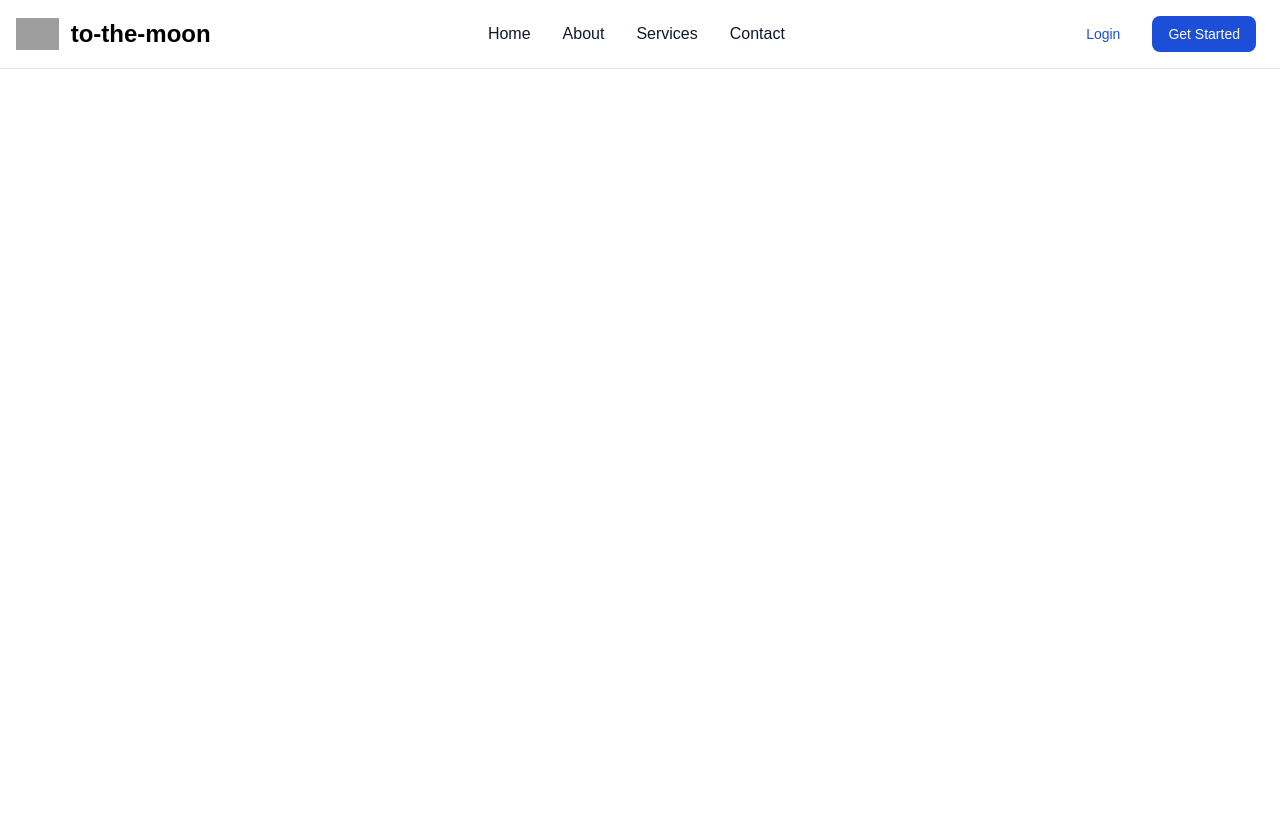
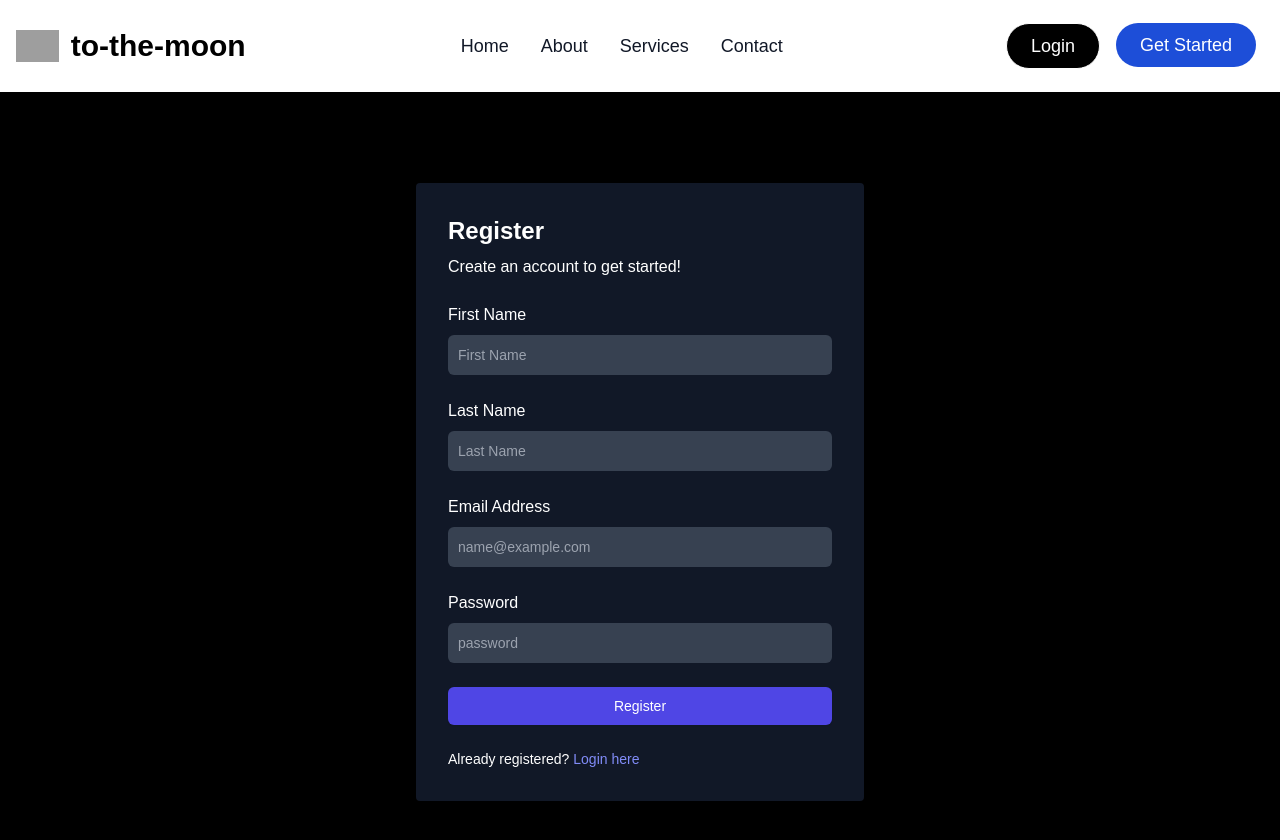
Before and after one commit to limlei2/to-the-moon, a React (Create React App) app in the folder to-the-moon-frontend/: page /register in a window 1280 px wide. Shown: the top 840 px of the page. Before the commit the page ends 800 px from the top, so only its background shows below. Built offline with nearby package versions, Linux system fonts and the light colour scheme; grey boxes are pictures that could not be loaded.

Commit message:
login works, redux works

```diff
--- a/to-the-moon-frontend/src/components/Navbar.js
+++ b/to-the-moon-frontend/src/components/Navbar.js
@@ -2,38 +2,35 @@ import React from 'react'
 
 const Navbar = () => {
   return (
-
-
-    <nav class="bg-white dark:bg-gray-900 fixed w-full z-20 top-0 start-0 border-b border-gray-200 dark:border-gray-600">
-      <div class="max-w-screen-xl flex items-center justify-between mx-auto p-4">
-        <a href="https://flowbite.com/" class="flex items-center space-x-3 rtl:space-x-reverse">
-            <img src="https://flowbite.com/docs/images/logo.svg" class="h-8" alt="Flowbite Logo"/>
-            <span class="self-center text-2xl font-semibold whitespace-nowrap dark:text-white">to-the-moon</span>
+    <nav className="dark:bg-black w-full z-20 top-0 start-0">
+      <div className="max-w-screen-xl flex items-center justify-between mx-auto p-4">
+        <a href="/" className="flex items-center space-x-3 rtl:space-x-reverse">
+            <img src="https://flowbite.com/docs/images/logo.svg" className="h-8" alt="Flowbite Logo"/>
+            <span className="self-center text-3xl font-semibold whitespace-nowrap dark:text-white">to-the-moon</span>
         </a>
 
-        <div class="items-center justify-between">
-          <ul class="flex flex-col p-4 md:p-0 mt-4 font-medium border border-gray-100 rounded-lg bg-gray-50 md:space-x-8 rtl:space-x-reverse md:flex-row md:mt-0 md:border-0 md:bg-white dark:bg-gray-800 md:dark:bg-gray-900 dark:border-gray-700">
+        <div className="items-center justify-between">
+          <ul className="flex flex-row p-4 text-lg space-x-8 dark:bg-black">
             <li>
-            <a href="#" class="block py-2 px-3 text-gray-900 rounded-sm hover:bg-gray-100 md:hover:bg-transparent md:hover:text-blue-700 md:p-0 md:dark:hover:text-blue-500 dark:text-white dark:hover:bg-gray-700 dark:hover:text-white md:dark:hover:bg-transparent dark:border-gray-700">Home</a>
+            <a href="#" className="block py-2 px-3 text-gray-900 rounded-sm hover:bg-gray-100 md:hover:bg-transparent md:hover:text-blue-700 md:p-0 md:dark:hover:text-blue-500 dark:text-white dark:hover:bg-gray-700 dark:hover:text-white md:dark:hover:bg-transparent dark:border-gray-700">Home</a>
             </li>
             <li>
-              <a href="#" class="block py-2 px-3 text-gray-900 rounded-sm hover:bg-gray-100 md:hover:bg-transparent md:hover:text-blue-700 md:p-0 md:dark:hover:text-blue-500 dark:text-white dark:hover:bg-gray-700 dark:hover:text-white md:dark:hover:bg-transparent dark:border-gray-700">About</a>
+              <a href="#" className="block py-2 px-3 text-gray-900 rounded-sm hover:bg-gray-100 md:hover:bg-transparent md:hover:text-blue-700 md:p-0 md:dark:hover:text-blue-500 dark:text-white dark:hover:bg-gray-700 dark:hover:text-white md:dark:hover:bg-transparent dark:border-gray-700">About</a>
             </li>
             <li>
-              <a href="#" class="block py-2 px-3 text-gray-900 rounded-sm hover:bg-gray-100 md:hover:bg-transparent md:hover:text-blue-700 md:p-0 md:dark:hover:text-blue-500 dark:text-white dark:hover:bg-gray-700 dark:hover:text-white md:dark:hover:bg-transparent dark:border-gray-700">Services</a>
+              <a href="#" className="block py-2 px-3 text-gray-900 rounded-sm hover:bg-gray-100 md:hover:bg-transparent md:hover:text-blue-700 md:p-0 md:dark:hover:text-blue-500 dark:text-white dark:hover:bg-gray-700 dark:hover:text-white md:dark:hover:bg-transparent dark:border-gray-700">Services</a>
             </li>
             <li>
-              <a href="#" class="block py-2 px-3 text-gray-900 rounded-sm hover:bg-gray-100 md:hover:bg-transparent md:hover:text-blue-700 md:p-0 md:dark:hover:text-blue-500 dark:text-white dark:hover:bg-gray-700 dark:hover:text-white md:dark:hover:bg-transparent dark:border-gray-700">Contact</a>
+              <a href="#" className="block py-2 px-3 text-gray-900 rounded-sm hover:bg-gray-100 md:hover:bg-transparent md:hover:text-blue-700 md:p-0 md:dark:hover:text-blue-500 dark:text-white dark:hover:bg-gray-700 dark:hover:text-white md:dark:hover:bg-transparent dark:border-gray-700">Contact</a>
             </li>
           </ul>
         </div>
-        <div class="flex">
-          <button type="button" class="text-blue-700 bg-white hover:bg-gray-300 focus:ring-4 focus:outline-none focus:ring-blue-300 font-medium rounded-lg text-sm px-4 py-2 text-center mx-2">Login</button>
-          <button type="button" class="text-white bg-blue-700 hover:bg-blue-800 focus:ring-4 focus:outline-none focus:ring-blue-300 font-medium rounded-lg text-sm px-4 py-2 text-center mx-2">Get Started</button>
+        <div className="flex">
+          <a href="/login"><button type="button" className="border border-white text-white bg-black hover:bg-white hover:text-black transition focus:ring-4 focus:outline-none focus:ring-blue-300 rounded-3xl text-lg px-6 py-2 text-center mx-2">Login</button></a>
+          <a href="/register"><button type="button" className="text-white bg-blue-700 hover:bg-blue-800 focus:ring-4 focus:outline-none focus:ring-blue-300 font-medium rounded-3xl text-lg px-6 py-2 text-center mx-2">Get Started</button></a>
         </div>
       </div>
     </nav>
-
   )
 }
 
--- a/to-the-moon-frontend/src/index.css
+++ b/to-the-moon-frontend/src/index.css
@@ -15,7 +15,7 @@ code {
 * {
   font-family: "Montserrat", sans-serif;
   box-sizing: border-box;
-  color: var(--color-gray-400);
+  color: var(--color-black);
 
 }
 
--- a/to-the-moon-frontend/src/pages/Login.js
+++ b/to-the-moon-frontend/src/pages/Login.js
@@ -2,6 +2,8 @@ import React, {useState} from 'react'
 import { useDispatch, useSelector } from 'react-redux';
 import { useNavigate } from 'react-router-dom';
 import { login } from '../store/userSlice';
+import { Link } from 'react-router-dom';
+import axios from "axios";
 
 const Login = () => {
     //states
@@ -13,23 +15,71 @@ const Login = () => {
 
     async function submit(e){
         e.preventDefault();
-        dispatch(login({
-            email: email,
-            password: password,
-            loggedIn: true
-        }))
-        navigate('/');
+        try {
+            const response = await axios.post(`${process.env.REACT_APP_BACKEND_URL}/api/users/login`, { email, password });
+            console.log(response);
+            if (response.status === 200) {
+                const id = response.data.id;
+                const token = response.data.data;
+                dispatch(login({ id: id, token: token }));
+                navigate('/');
+            } else if (response.status === 401){
+                alert('Invalid email or password');
+            } else {
+                alert('Internal Server Error')
+            }
+        } catch (error) {
+            // Handle any network or other errors
+            if (error.status === 401){
+                alert('Invalid email or password');
+            } else {
+                alert('Internal Server Error')
+            }
+            console.error('Error during login:', error);
+        }
+        setEmail('');
+        setPassword('');
     }
 
     return (
-        <div>
-            Login
-            <textarea>
-                Email
-            </textarea>
-            <textarea>
-                Password
-            </textarea>
+        <div className="bg-black text-white min-h-screen flex items-center justify-center">
+            <div className="bg-gray-900 shadow-lg rounded p-8 w-full max-w-md">
+                <div>
+                    <h1 className="text-white text-2xl font-semibold">Login</h1>
+                    <h2 className="mt-2 text-white">Sign in to your account to continue</h2>
+                </div>
+                <form className="mt-6 space-y-6" onSubmit={submit}>
+                    <p>
+                        <label className="block text-white">Email Address</label>
+                        <input type="email" placeholder="name@example.com" required
+                            className="mt-2 block w-full rounded-md border-gray-600 bg-gray-700 focus:ring-indigo-500
+                            focus:border-indigo-500 p-2.5 text-sm"
+                            value={email}
+                            onChange={(e)=>setEmail(e.target.value)}
+                        />
+                    </p>
+                    <p>
+                        <label className="block text-white">Password</label>
+                        <input type="password" placeholder="password" required
+                            className="mt-2 block w-full rounded-md border-gray-600 bg-gray-700 focus:ring-indigo-500
+                            focus:border-indigo-500 p-2.5 text-sm"
+                            value={password}
+                            onChange={(e)=>setPassword(e.target.value)}
+                        />
+                    </p>
+                    <p>
+                        <button type="submit" className="w-full flex justify-center py-2 px-4 border border-transparent
+                            rounded-md shadow-sm text-sm font-medium text-white bg-indigo-600 hover:bg-indigo-700 focus:outline-none
+                            focus:ring-2 focus:ring-offset-2 focus:ring-indigo-500"
+                        >
+                            Login
+                        </button>
+                    </p>
+                </form>
+                <p className="mt-6 text-sm text-white">
+                    Not registered? <Link to="/register" className="text-indigo-400 hover:text-indigo-300">Create an account now!</Link>
+                </p>
+            </div>
         </div>
     )
 }
--- a/to-the-moon-frontend/src/pages/Register.js
+++ b/to-the-moon-frontend/src/pages/Register.js
@@ -1,11 +1,73 @@
-import React from 'react'
+import React, { useState } from 'react';
+import { useDispatch } from 'react-redux';
+import { useNavigate } from 'react-router-dom';
+
+import { Link } from 'react-router-dom';
 
 const Register = () => {
+  const [fName, setFName] = useState('');
+  const [lName, setLName] = useState('');
+  const [email, setEmail] = useState('');
+  const [password, setPassword] = useState('');
+
+  const dispatch = useDispatch();
+  const navigate = useNavigate();
+
+  async function submit(e) {
+      e.preventDefault();
+      navigate('/login'); // Redirect to login page after registration
+  }
+
   return (
-    <div>
-
-    </div>
-  )
+        <div className="bg-black text-white min-h-screen flex items-center justify-center">
+            <div className="bg-gray-900 shadow-lg rounded p-8 w-full max-w-md">
+                <div>
+                    <h1 className="text-white text-2xl font-semibold">Register</h1>
+                    <h2 className="mt-2 text-white">Create an account to get started!</h2>
+                </div>
+                <form className="mt-6 space-y-6" onSubmit={submit}>
+                    <p>
+                        <label className="block text-white">First Name</label>
+                        <input type="text" placeholder="First Name" required
+                            className="mt-2 block w-full rounded-md border-gray-600 bg-gray-700 focus:ring-indigo-500 focus:border-indigo-500 p-2.5 text-sm"
+                            onChange={(e) => setFName(e.target.value)}
+                        />
+                    </p>
+                    <p>
+                        <label className="block text-white">Last Name</label>
+                        <input type="text" placeholder="Last Name" required
+                            className="mt-2 block w-full rounded-md border-gray-600 bg-gray-700 focus:ring-indigo-500 focus:border-indigo-500 p-2.5 text-sm"
+                            onChange={(e) => setLName(e.target.value)}
+                        />
+                    </p>
+                    <p>
+                        <label className="block text-white">Email Address</label>
+                        <input type="email" placeholder="name@example.com" required
+                            className="mt-2 block w-full rounded-md border-gray-600 bg-gray-700 focus:ring-indigo-500 focus:border-indigo-500 p-2.5 text-sm"
+                            onChange={(e) => setEmail(e.target.value)}
+                        />
+                    </p>
+                    <p>
+                        <label className="block text-white">Password</label>
+                        <input type="password" placeholder="password" required
+                            className="mt-2 block w-full rounded-md border-gray-600 bg-gray-700 focus:ring-indigo-500 focus:border-indigo-500 p-2.5 text-sm"
+                            onChange={(e) => setPassword(e.target.value)}
+                        />
+                    </p>
+                    <p>
+                        <button type="submit" className="w-full flex justify-center py-2 px-4 border border-transparent rounded-md
+                          shadow-sm text-sm font-medium text-white bg-indigo-600 hover:bg-indigo-700 focus:outline-none focus:ring-2 focus:ring-offset-2 focus:ring-indigo-500"
+                        >
+                            Register
+                        </button>
+                    </p>
+                </form>
+                <p className="mt-6 text-sm text-white">
+                    Already registered? <Link to="/login" className="text-indigo-400 hover:text-indigo-300">Login here</Link>
+                </p>
+            </div>
+        </div>
+    );
 }
 
 export default Register
```
Also changed, not shown: 1 other file (tests, documents, lock files or other folders).
